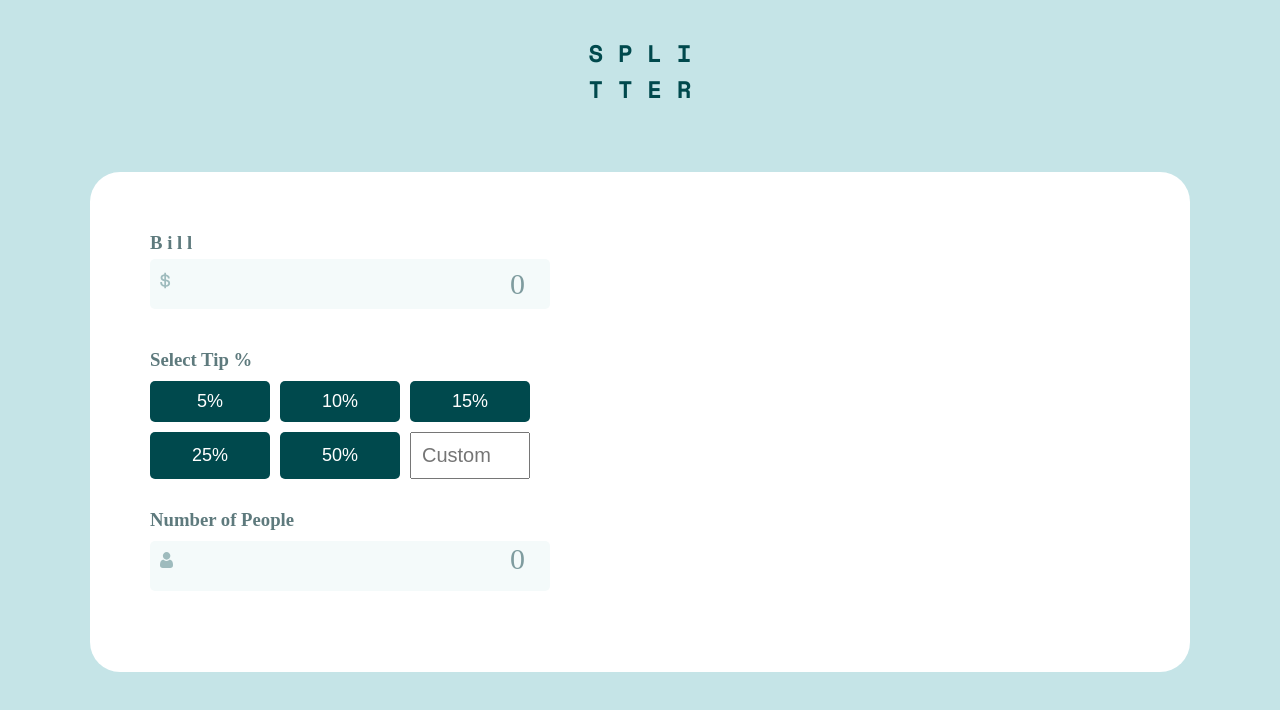
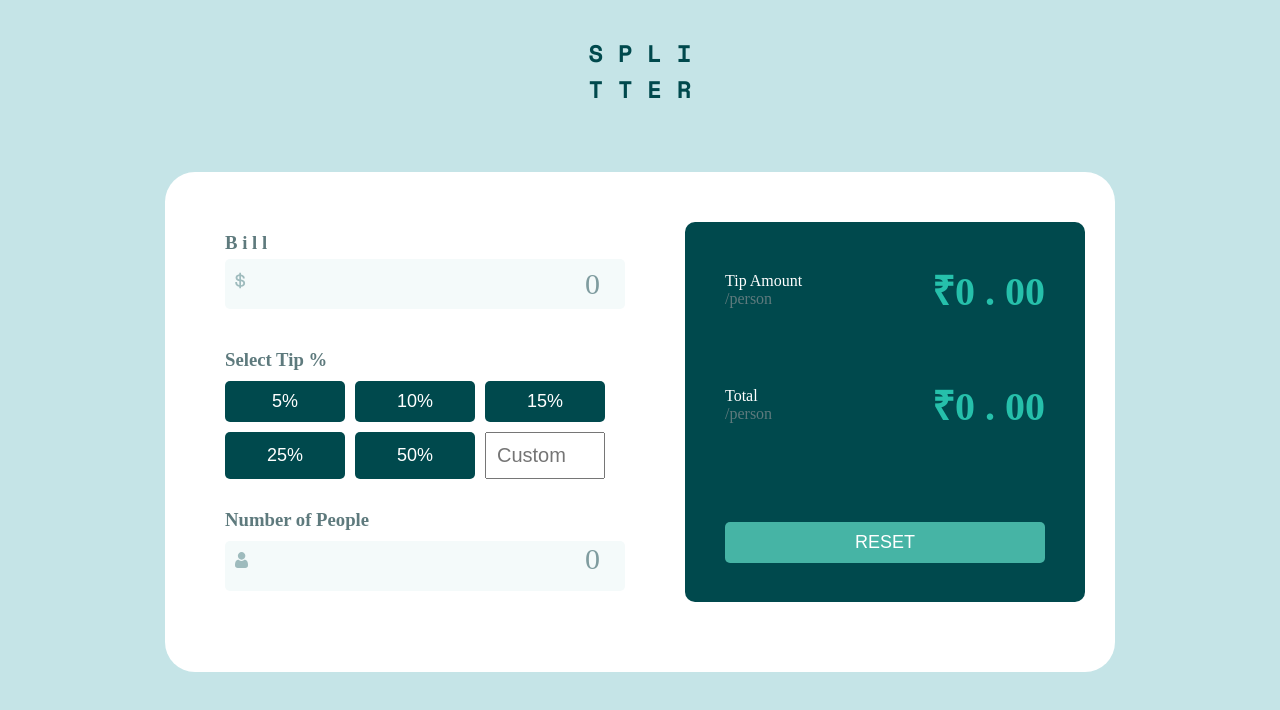
Before and after one commit to perfectsanjay/Tip-splitter, a plain HTML site: page index.html in a window 1280 px wide. Drawn offline with nearby package versions, Linux system fonts and the light colour scheme.

Commit message:
design of tip-calculator done

```diff
--- a/index.html
+++ b/index.html
@@ -42,7 +42,27 @@
           <p class="input-zero">0</p>
         </div>
         <div class="tip-container-cal">
-
+          <div class="amount-con">
+            <div class="amount-text">
+              <h3 class="tip-text">Tip Amount</h3>
+              <p class="person-text">/person</p>
+            </div>
+            <div class="digit-text">
+              <h2 class="digit">₹0 . 00</h2>
+            </div>
+          </div>
+          <div class="total-con">
+            <div class="total-text">
+              <h3 class="total">Total</h3>
+              <p class="person-text">/person</p>
+            </div>
+            <div class="digit-text">
+              <h2 class="digit">₹0 . 00</h2>
+            </div>
+          </div>
+          <div class="reset-con">
+            <button class="reset-button">RESET</button>
+          </div>
         </div>
       </div>
     </div>
--- a/style.css
+++ b/style.css
@@ -26,12 +26,15 @@ body{
 
 }
 .tip-container{
+    display: flex;
+    flex-direction: row;
     background-color: white;
-    width: 1100px;
+    width: 950px;
     height: 500px;
     border-radius: 30px;
     margin-top: 60px;
     padding: 10px;
+    gap: 10px;
 }
 .input-container{
     margin: 50px;
@@ -127,3 +130,61 @@ button{
 }
 
 /* style second container */
+.tip-container-cal{
+    display: flex;
+    flex-direction: column;
+    background-color: hsl(183, 100%, 15%);
+    width: 400px;
+    height: 380px;
+    margin-top: 40px;
+    border-radius: 10px;
+    padding: 40px;
+    gap: 60px;
+}
+.amount-con{
+    display: flex;
+    flex-direction: row;
+    justify-content: space-between;
+    color: hsl(0, 0%, 100%);
+}
+.total-con{
+    display: flex;
+    flex-direction: row;
+    justify-content: space-between;
+    color: hsl(0, 0%, 100%);
+}
+
+.tip-text{
+    font-size:medium;
+    font-weight: lighter;
+
+}
+.total{
+    font-size:medium;
+    font-weight: lighter;
+}
+.person-text{
+    color: hsl(186, 14%, 43%) ;
+}
+.digit{
+    color:hsl(172, 67%, 45%);
+    font-size: 40px;
+}
+.amount-text{
+    margin-top: 10px;
+}
+.total-text{
+    margin-top: 10px;
+}
+.reset-con{
+    display: flex;
+    justify-content: center;
+    align-items: center;
+}
+.reset-button{
+    background-color:hsl(172, 44%, 49%);
+    width: 400px;
+    margin-top: 30px;
+
+
+}
```
